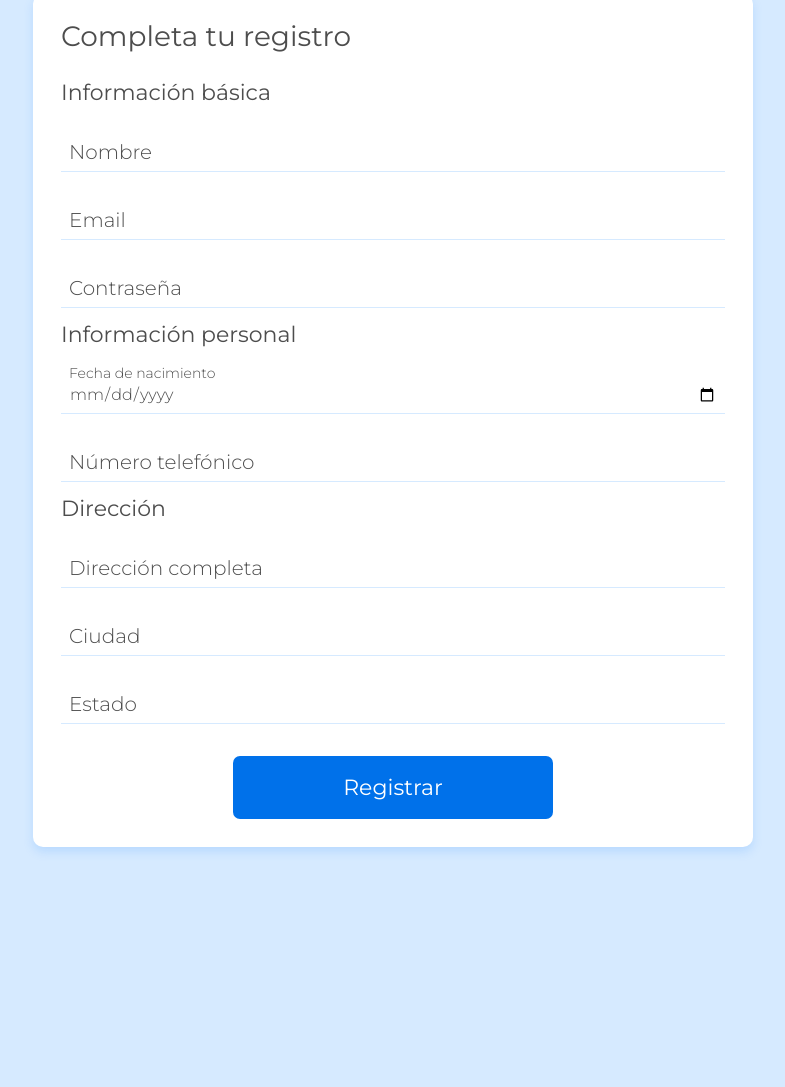
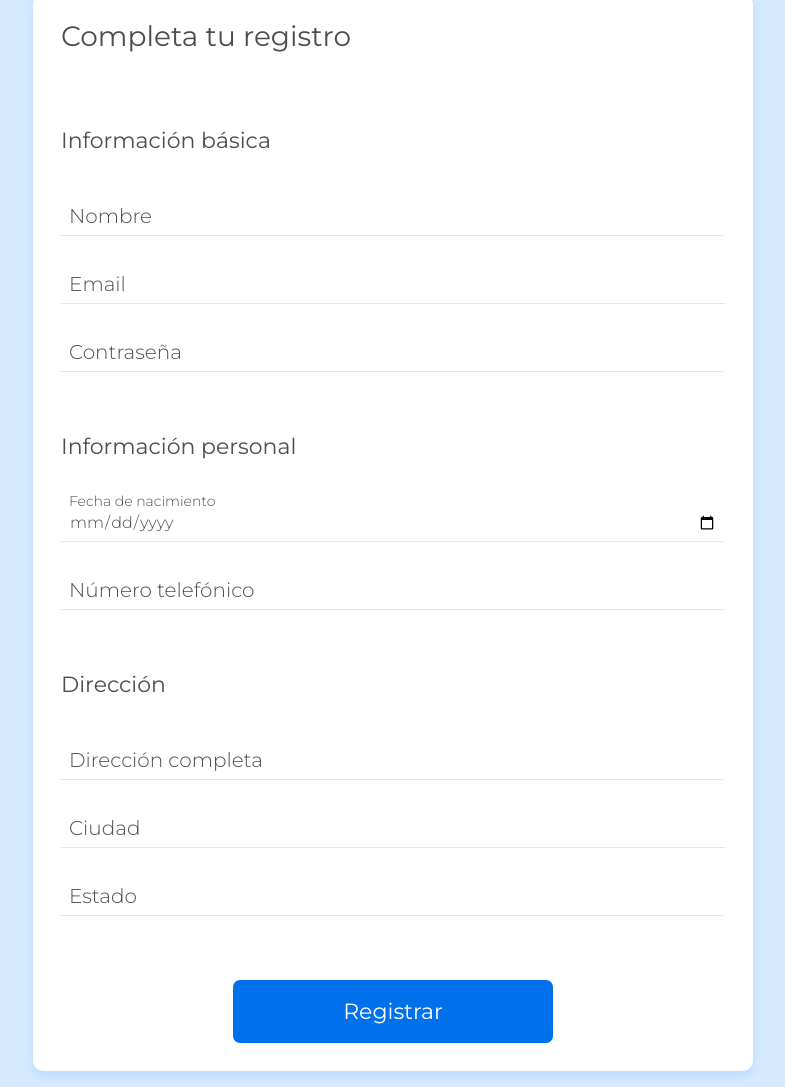
Before and after one commit to agustinpaul0/formulario, a plain HTML site: page validacion/index.html in a window 1280 px wide. Shown: the part 229-1316 px from the top of the page, without its empty margins (247-1032 px from the left). Before the commit the page ends 1092 px from the top, so only its background shows below. Drawn offline with Linux system fonts and the light colour scheme.

Commit message:
Finalizando estilo desktop

```diff
--- a/validacion/assets/css/componentes/button.css
+++ b/validacion/assets/css/componentes/button.css
@@ -3,7 +3,7 @@
   background-color: var(--primary-color);
   border-radius: 7px;
   width: 100%;
-  margin-top: 1rem;
+  margin-top: 3rem;
   max-width: 20rem;
   padding: 1.125rem;
   box-sizing: border-box;
--- a/validacion/assets/css/componentes/inputs.css
+++ b/validacion/assets/css/componentes/inputs.css
@@ -4,7 +4,8 @@
 
 .form__label {
   font-size: var(--font-size-form-fieldset);
-  margin-bottom: 1rem;
+  padding-top: 3rem;
+  margin-bottom: 2rem;
 }
 
 .input-container {
```
